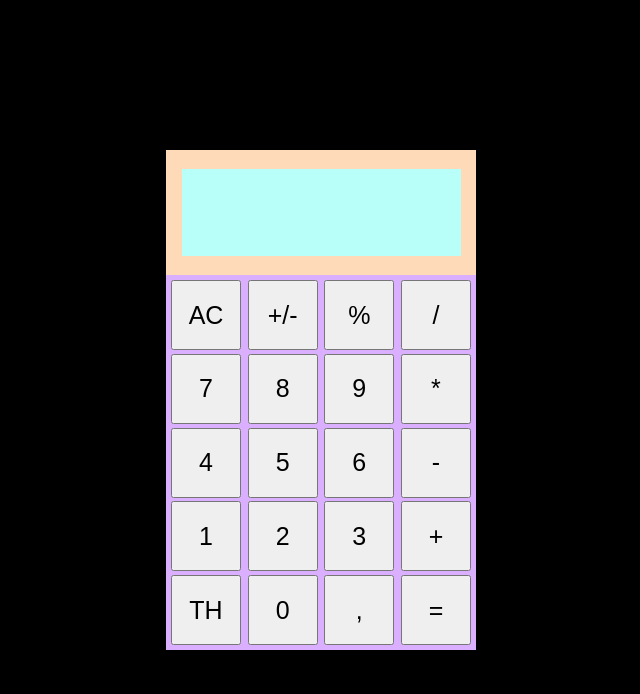
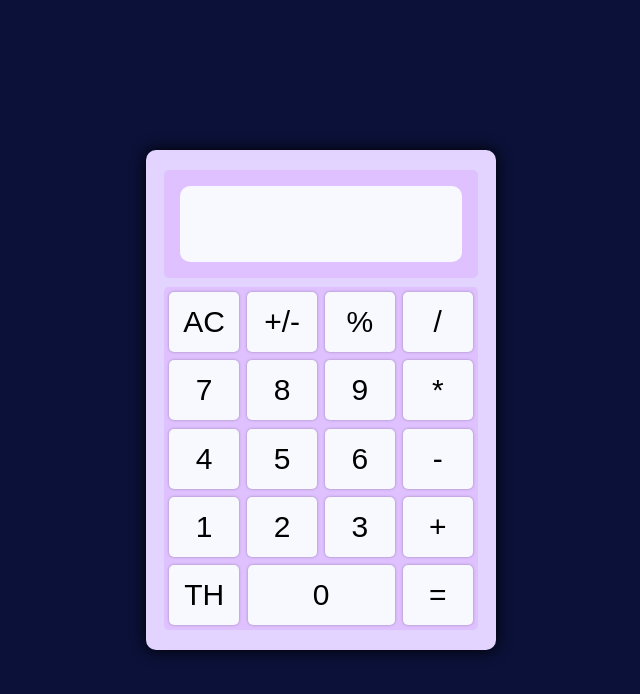
Before and after one commit to nadufa/calculator, a Vue app: page / in a window 1280 px wide. Shown: the top 694 px of the page, without its empty margins (319-959 px from the left). Built offline with nearby package versions, Linux system fonts and the light colour scheme.

Commit message:
add prettier, fix styles

```diff
--- a/package.json
+++ b/package.json
@@ -18,7 +18,8 @@
     "@vue/cli-plugin-eslint": "~5.0.0",
     "@vue/cli-service": "~5.0.0",
     "eslint": "^7.32.0",
-    "eslint-plugin-vue": "^8.0.3"
+    "eslint-plugin-vue": "^8.0.3",
+    "prettier": "3.2.5"
   },
   "eslintConfig": {
     "root": true,
--- a/src/App.vue
+++ b/src/App.vue
@@ -24,7 +24,7 @@ export default {
           [{valueForButton: '7'}, {valueForButton: '8'}, {valueForButton: '9'}, {valueForButton: '*'},],
           [{valueForButton: '4'}, {valueForButton: '5'}, {valueForButton: '6'}, {valueForButton: '-'},],
           [{valueForButton: '1'}, {valueForButton: '2'}, {valueForButton: '3'}, {valueForButton: '+'},],
-          [{valueForButton: 'TH'}, {valueForButton: '0'}, {valueForButton: ','}, {valueForButton: '='},],
+          [{valueForButton: 'TH'}, {valueForButton: '0'}, {valueForButton: '='},],
         ]
       }
     }
@@ -54,7 +54,7 @@ export default {
           const lastElement = expression[expression.length - 1];
           if (lastElement && isMathOperator(lastElement) && isMathOperator(value)) {
             expression[expression.length - 1] = value;
-          } else {
+          } else if (expression.length <= 50) {
             expression.push(value)
           }
         }
@@ -86,10 +86,6 @@ export default {
 
       function calculateExpression() {
         let expressionString = expression.join('');
-        if (expressionString.includes(',')) {
-          expressionString = expressionString.replace(',', '.');
-        }
-
         let result;
         try {
           result = Function(`'use strict'; return (${expressionString})`)();
@@ -110,8 +106,7 @@ export default {
   -webkit-font-smoothing: antialiased;
   -moz-osx-font-smoothing: grayscale;
   text-align: center;
-  color: #2c3e50;
-  background-color: black;
+  background-color: #0b1138;
   width: 100%;
   height: 100%;
   display: flex;
@@ -120,12 +115,16 @@ export default {
 }
 
 .wrapper {
-  background-color: yellow;
+  background-color: #e3d3ff;
   height: 500px;
-  width: 310px;
+  width: 350px;
+  padding: 15px;
   display: flex;
   flex-direction: column;
-  justify-content: center;
+  justify-content: space-around;
   align-items: center;
+  border-radius: 10px;
+  box-shadow: 0 0 15px black;
+
 }
 </style>
--- a/src/components/ButtonComponent.vue
+++ b/src/components/ButtonComponent.vue
@@ -1,6 +1,6 @@
 <template>
   <div class="ButtonWrap">
-    <button class="Button" @click="updateResultValue(valueForButton)">{{ valueForButton }}</button>
+    <button :class="['Button', { 'Zero': valueForButton === '0' }]" @click="updateResultValue(valueForButton)">{{ valueForButton }}</button>
   </div>
 </template>
 
@@ -22,8 +22,25 @@ export default {
   align-items: center;
 }
 .Button {
-  height: 70px;
+  height: 60px;
   width: 70px;
-  font-size: 25px;
+  font-size: 30px;
+  background-color: #f8f9ff;
+  border-radius: 5px;
+  border: none;
+  box-shadow: 0 0 3px rgba(0, 0, 0, 0.3);
+}
+
+.Zero {
+  width: 147px;
+}
+
+.Button:hover {
+  box-shadow: 0 0 3px rgba(255, 255, 255, 0.5);
+}
+
+.Button:active {
+  background-color: #ededff;
+  box-shadow: 0 0 3px rgba(255, 255, 255, 0.5);
 }
 </style>
--- a/src/components/MyButtons.vue
+++ b/src/components/MyButtons.vue
@@ -29,9 +29,10 @@ h3 {
 }
 .myButtons {
   padding: 5px;
-  background-color: #dbafff;
-  height: 75%;
-  width: 100%;
+  background-color: rgba(219, 175, 255, 0.5);
+  border-radius: 5px;
+  height: 73%;
+  width: 98%;
   display: flex;
   flex-direction: column;
   justify-content: space-between;
--- a/src/components/ResultField.vue
+++ b/src/components/ResultField.vue
@@ -19,21 +19,24 @@ export default {
 <style scoped>
 
 .ResultFieldWrap {
-  background-color: peachpuff;
-  height: 25%;
-  width: 100%;
+  background-color: rgba(219, 175, 255, 0.5);
+  height: 23%;
+  width: 98%;
   display: flex;
   justify-content: center;
   align-items: center;
+  border-radius: 5px;
 }
 .ResultField {
-  background-color: #b9fff9;
+  background-color: #f8f9ff;
   height: 70%;
   width: 90%;
   display: flex;
   justify-content: end;
   align-items: center;
   padding: 10px;
+  overflow: auto;
+  border-radius: 10px;
 }
 .Result {
   font-size: 40px;
```
Also changed, not shown: 2 other files (tests, documents, lock files or other folders).
